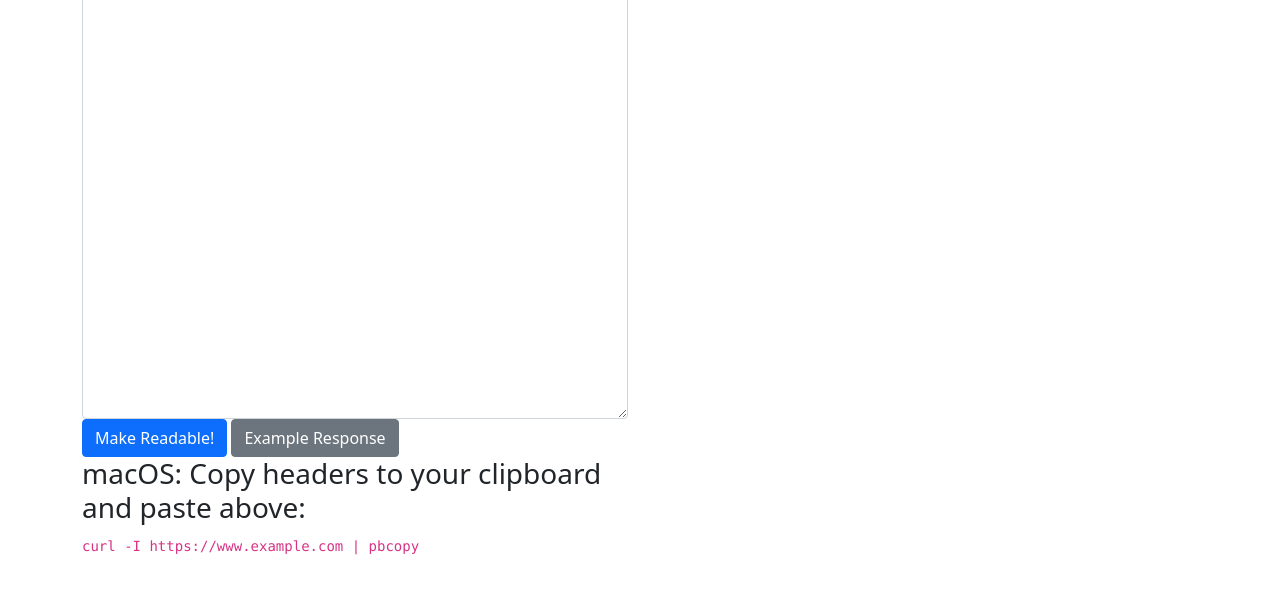
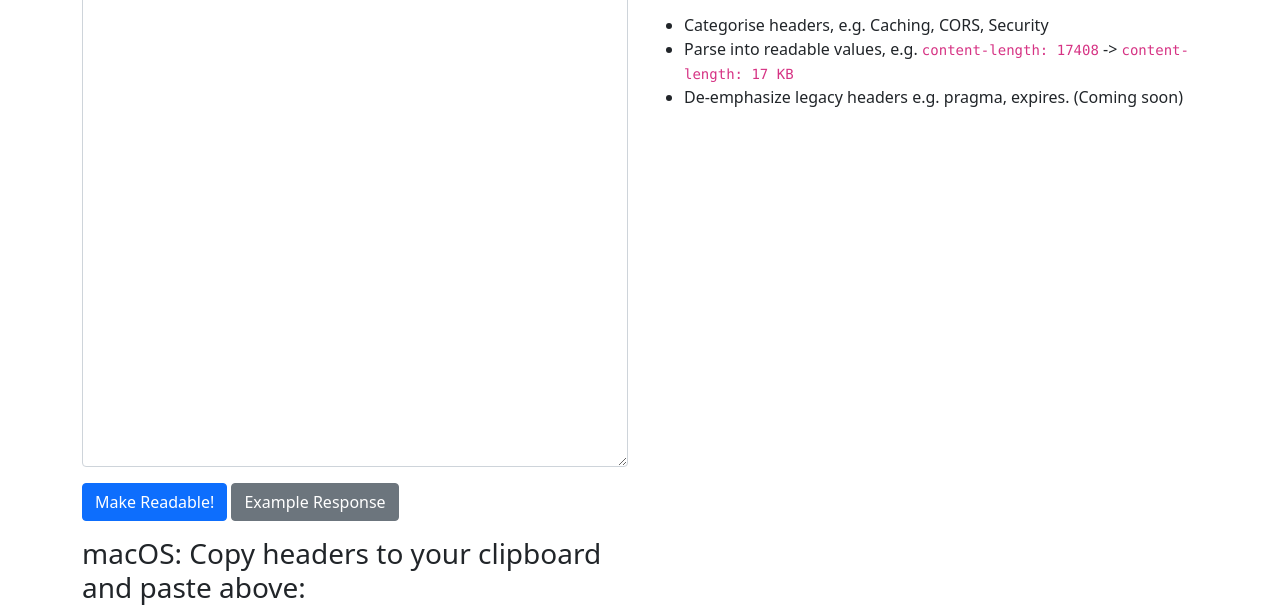
Before and after one commit to Juddling/human-readable-http, a website with bundled scripts: page index.html in a window 1280 px wide. Shown: the part 121-736 px from the top of the page. Built offline with nearby package versions, Linux system fonts and the light colour scheme.

Commit message:
add description of tool

```diff
--- a/index.html
+++ b/index.html
@@ -9,24 +9,33 @@
     <link rel="stylesheet" href="https://cdn.jsdelivr.net/npm/bootstrap-icons@1.5.0/font/bootstrap-icons.css">
 </head>
 <body class="d-flex flex-column h-100">
-    <main class="flex-shrink-0">
+    <main style="margin-top: 3em">
         <div class="container">
             <div class="row align-items-start">
                 <div class="col">
                     <h2>Paste your HTTP response here:</h2>
                     <textarea name="response" id="response" cols="30" rows="20" class="form-control"
                         spellcheck="false"></textarea>
-                    <button id="parseButton" class="btn btn-primary">Make Readable!</button>
-                    <button id="loadExample" class="btn btn-secondary">Example Response</button>
+                    <div class="mt-3">
+                        <button id="parseButton" class="btn btn-primary">Make Readable!</button>
+                        <button id="loadExample" class="btn btn-secondary">Example Response</button>
+                    </div>
 
-                    <h3>macOS: Copy headers to your clipboard and paste above:</h3>
+                    <h3 class="mt-3">macOS: Copy headers to your clipboard and paste above:</h3>
                     <code>
                         curl -I https://www.example.com | pbcopy
                     </code>
                 </div>
                 <div class="col">
                     <h2>Results:</h2>
-                    <div id="results"></div>
+                    <div id="results">
+                        <p>Paste HTTP responses in the box to the left to:</p>
+                        <ul>
+                            <li>Categorise headers, e.g. Caching, CORS, Security</li>
+                            <li>Parse into readable values, e.g. <code>content-length: 17408</code> -> <code>content-length: 17 KB</code></li>
+                            <li>De-emphasize legacy headers e.g. pragma, expires. (Coming soon)</li>
+                        </ul>
+                    </div>
                 </div>
             </div>
         </div>
```
